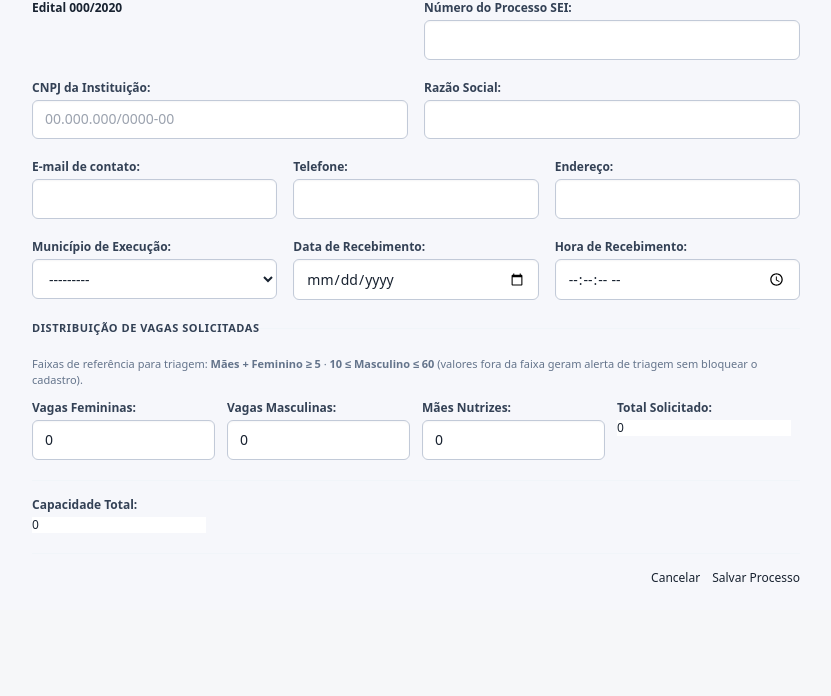
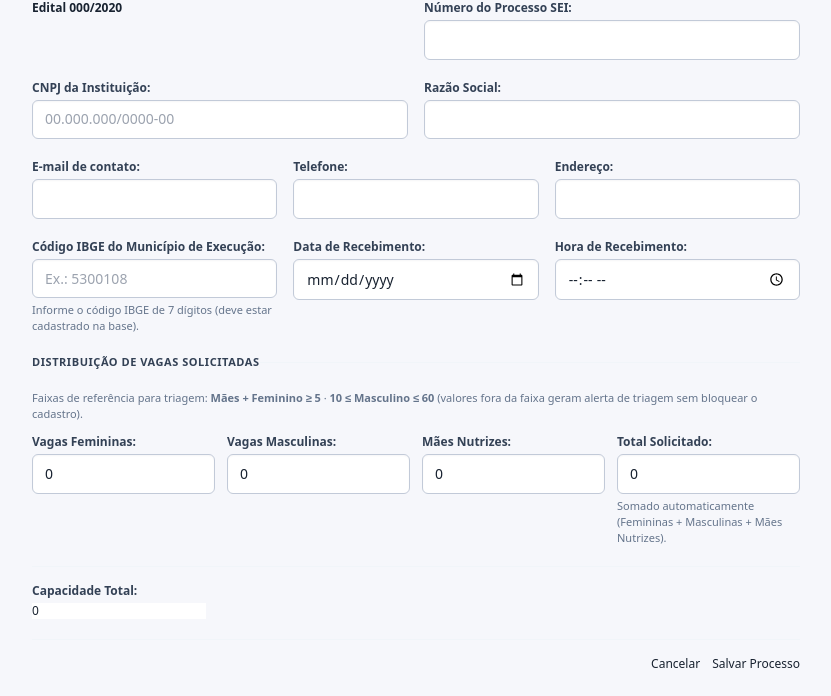
Before and after one commit to PUBLIC-DEVS/edital-depad-comunidades, a Django app: page /processos/novo/ in a window 1280 px wide. Shown: the part 261-957 px from the top of the page, without its empty margins (224-1055 px from the left). Before the commit the page ends 843 px from the top, so only its background shows below. Run offline with Django 5.2, Linux system fonts and the light colour scheme; a user stored in the database is signed in; data comes from the database, SQL or seed files in the repository; tables that the repository leaves empty hold one stand-in row (values such as "Sample post"); some libraries are stand-ins or nearby versions.

Commit message:
feat(submissions): cadastro por código IBGE, hora sem segundos e total automático
- Substitui o seletor de município por campo de código IBGE (7 dígitos),
  validado contra a base cadastrada; mantém o vínculo e o enquadramento
  PRONASCI/G2. Importação CSV ajustada para o novo campo.
- Hora de recebimento passa a capturar apenas minutos (sem segundos),
  refletido também no recibo (detalhe do processo).
- Total Solicitado é somado automaticamente (Femininas + Masculinas +
  Mães Nutrizes), em campo somente leitura, com cálculo também no servidor.

Co-Authored-By: Claude Opus 4.8 <noreply@anthropic.com>

```diff
--- a/apps/submissions/forms.py
+++ b/apps/submissions/forms.py
@@ -10,7 +10,7 @@ from django.utils import timezone
 from apps.accounts.models import User
 from apps.editais.models import Edital, TargetGroup
 from apps.institutions.cnpj import cnpj_validator, normalize_cnpj
-from apps.institutions.models import Institution
+from apps.institutions.models import Institution, Municipality
 from apps.institutions.postal import normalize_postal_code
 from apps.submissions.models import ParticipationRestriction, Submission
 from apps.submissions.services.funding import FundingRuleNotFoundError, FundingService
@@ -72,6 +72,24 @@ class SubmissionIntakeForm(forms.ModelForm):
             attrs={"class": "form-input", "placeholder": "00000-000", "autocomplete": "postal-code"}
         ),
     )
+    municipality_ibge = forms.CharField(
+        required=False,
+        max_length=7,
+        label="Código IBGE do Município de Execução",
+        help_text="Código IBGE de 7 dígitos do município de execução (deve estar cadastrado na base).",
+        widget=forms.TextInput(
+            attrs={
+                "class": "form-input",
+                "placeholder": "Ex.: 5300108",
+                "inputmode": "numeric",
+                "maxlength": "7",
+                "pattern": r"\d{7}",
+                "autocorrect": "off",
+                "autocapitalize": "off",
+                "spellcheck": "false",
+            }
+        ),
+    )
     received_date = forms.DateField(
         required=False,
         label="Data de Recebimento",
@@ -83,9 +101,10 @@ class SubmissionIntakeForm(forms.ModelForm):
     received_time = forms.TimeField(
         required=False,
         label="Hora de Recebimento",
+        input_formats=["%H:%M", "%H:%M:%S"],
         widget=forms.TimeInput(
-            attrs={"type": "time", "step": "1", "class": "form-input"},
-            format="%H:%M:%S",
+            attrs={"type": "time", "class": "form-input"},
+            format="%H:%M",
         ),
     )
 
@@ -95,7 +114,6 @@ class SubmissionIntakeForm(forms.ModelForm):
             "edital",
             "processo_sei",
             "received_at",
-            "municipality",
             "vagas_femininas",
             "vagas_masculinas",
             "vagas_maes_nutrizes",
@@ -106,7 +124,14 @@ class SubmissionIntakeForm(forms.ModelForm):
         widgets = {
             "received_at": forms.HiddenInput(),
             "edital": forms.Select(attrs={"class": "form-select"}),
-            "municipality": forms.Select(attrs={"class": "form-select"}),
+            "vagas_solicitadas": forms.NumberInput(
+                attrs={
+                    "class": "form-input bg-slate-100 cursor-not-allowed",
+                    "readonly": True,
+                    "tabindex": "-1",
+                    "aria-readonly": "true",
+                }
+            ),
             "processo_sei": forms.TextInput(
                 attrs={
                     "class": "form-input",
@@ -163,9 +188,14 @@ class SubmissionIntakeForm(forms.ModelForm):
                 institution_phone=self.instance.institution.contact_phone,
                 institution_address=self.instance.institution.address,
                 institution_postal_code=self.instance.institution.postal_code,
+                municipality_ibge=(
+                    self.instance.municipality.ibge_code
+                    if self.instance.municipality_id and self.instance.municipality.ibge_code
+                    else ""
+                ),
                 received_date=self.instance.received_date,
                 received_time=(
-                    self.instance.received_time.strftime("%H:%M:%S")
+                    self.instance.received_time.strftime("%H:%M")
                     if self.instance.received_time
                     else ""
                 ),
@@ -183,6 +213,22 @@ class SubmissionIntakeForm(forms.ModelForm):
 
     def clean_institution_postal_code(self):
         return normalize_postal_code(self.cleaned_data.get("institution_postal_code", ""))
+
+    def clean_municipality_ibge(self):
+        code = (self.cleaned_data.get("municipality_ibge") or "").strip()
+        if not code:
+            # Vazio: no cadastro novo não há vínculo; na edição administrativa
+            # preserva o município já vinculado (ex.: legado sem código IBGE).
+            if not self.instance.pk:
+                self.instance.municipality = None
+            return code
+        if not (code.isdigit() and len(code) == 7):
+            raise ValidationError("Informe um código IBGE válido de 7 dígitos.")
+        municipality = Municipality.objects.filter(ibge_code=code).first()
+        if municipality is None:
+            raise ValidationError("Código IBGE não cadastrado na base de municípios.")
+        self.instance.municipality = municipality
+        return code
 
     def clean(self):
         cleaned_data = super().clean()
@@ -219,13 +265,9 @@ class SubmissionIntakeForm(forms.ModelForm):
         fem = cleaned_data.get("vagas_femininas") or 0
         masc = cleaned_data.get("vagas_masculinas") or 0
         mae = cleaned_data.get("vagas_maes_nutrizes") or 0
-        solic = cleaned_data.get("vagas_solicitadas") or 0
+        solic = fem + masc + mae
+        cleaned_data["vagas_solicitadas"] = solic
 
-        if solic > 0 and (fem + masc + mae) != solic:
-            self.add_error(
-                "vagas_solicitadas",
-                f"O total solicitado ({solic}) difere da soma das vagas individuais ({fem + masc + mae}).",
-            )
         if solic > (cleaned_data.get("capacidade_total") or 0):
             self.add_error("capacidade_total", "Capacidade inferior às vagas solicitadas.")
         edital = cleaned_data.get("edital")
@@ -281,7 +323,7 @@ class SubmissionIntakeForm(forms.ModelForm):
     def save(self, commit=True):
         cnpj = self.cleaned_data["institution_cnpj"]
         name = self.cleaned_data["institution_name"]
-        municipality = self.cleaned_data["municipality"]
+        municipality = self.instance.municipality
 
         institution, _ = Institution.objects.get_or_create(
             cnpj=cnpj,
--- a/apps/submissions/views.py
+++ b/apps/submissions/views.py
@@ -545,7 +545,7 @@ def submission_import_csv_view(request):
                                 )
                             data = {
                                 "edital": edital.pk,
-                                "municipality": municipality.pk,
+                                "municipality_ibge": municipality.ibge_code or "",
                                 "processo_sei": row.get("processo_sei", ""),
                                 "received_at": row.get("recebido_em", ""),
                                 "received_date": row.get("data_recebimento", ""),
--- a/templates/submissions/create.html
+++ b/templates/submissions/create.html
@@ -71,9 +71,10 @@
 
             <div class="grid grid-cols-1 sm:grid-cols-3 gap-4">
                 <div>
-                    <label for="{{ form.municipality.id_for_label }}" class="block font-semibold text-slate-700 mb-1">Município de Execução:</label>
-                    {{ form.municipality }}
-                    {{ form.municipality.errors }}
+                    <label for="{{ form.municipality_ibge.id_for_label }}" class="block font-semibold text-slate-700 mb-1">Código IBGE do Município de Execução:</label>
+                    {{ form.municipality_ibge }}
+                    <p class="text-[11px] text-slate-500 mt-1">Informe o código IBGE de 7 dígitos (deve estar cadastrado na base).</p>
+                    {{ form.municipality_ibge.errors }}
                 </div>
                 <div>
                     <label for="{{ form.received_date.id_for_label }}" class="block font-semibold text-slate-700 mb-1">Data de Recebimento:</label>
@@ -95,6 +96,7 @@
                 maes: {{ form.vagas_maes_nutrizes.value|default:0 }},
                 get somaFemMaes() { return (parseInt(this.fem) || 0) + (parseInt(this.maes) || 0); },
                 get numMasc() { return parseInt(this.masc) || 0; },
+                get total() { return this.somaFemMaes + this.numMasc; },
                 get warnFemMaes() { return this.somaFemMaes > 0 && this.somaFemMaes < 5; },
                 get warnMasc() { return this.numMasc > 0 && (this.numMasc < 10 || this.numMasc > 60); }
             }">
@@ -120,7 +122,8 @@
                     </div>
                     <div>
                         <label for="{{ form.vagas_solicitadas.id_for_label }}" class="block font-bold text-slate-700 mb-1">Total Solicitado:</label>
-                        {{ form.vagas_solicitadas }}
+                        <input type="number" name="{{ form.vagas_solicitadas.html_name }}" id="{{ form.vagas_solicitadas.id_for_label }}" value="{{ form.vagas_solicitadas.value|default:0 }}" min="0" readonly tabindex="-1" aria-readonly="true" class="form-input bg-slate-100 cursor-not-allowed" :value="total" title="Somado automaticamente: Femininas + Masculinas + Mães Nutrizes">
+                        <p class="text-[11px] text-slate-500 mt-1">Somado automaticamente (Femininas + Masculinas + Mães Nutrizes).</p>
                         {{ form.vagas_solicitadas.errors }}
                     </div>
                 </div>
--- a/templates/submissions/detail.html
+++ b/templates/submissions/detail.html
@@ -121,7 +121,7 @@
                     </div>
                     <div>
                         <span class="text-slate-500 block">Hora de Recebimento:</span>
-                        <span class="text-slate-800 font-mono font-semibold">{{ submission.received_at|date:"H:i:s" }}</span>
+                        <span class="text-slate-800 font-mono font-semibold">{{ submission.received_at|date:"H:i" }}</span>
                     </div>
                     <div>
                         <span class="text-slate-500 block">Edital de Referência:</span>
```
Also changed, not shown: tests/integration/test_edital_2026_operational_lifecycle.py (+1 -1 lines), tests/integration/test_new_edital_full_lifecycle.py (+1 -1 lines), tests/integration/test_submissions_intake_and_distribution.py (+1 -1 lines), tests/regression/test_phase17_1_intake_restriction.py (+1 -1 lines).
